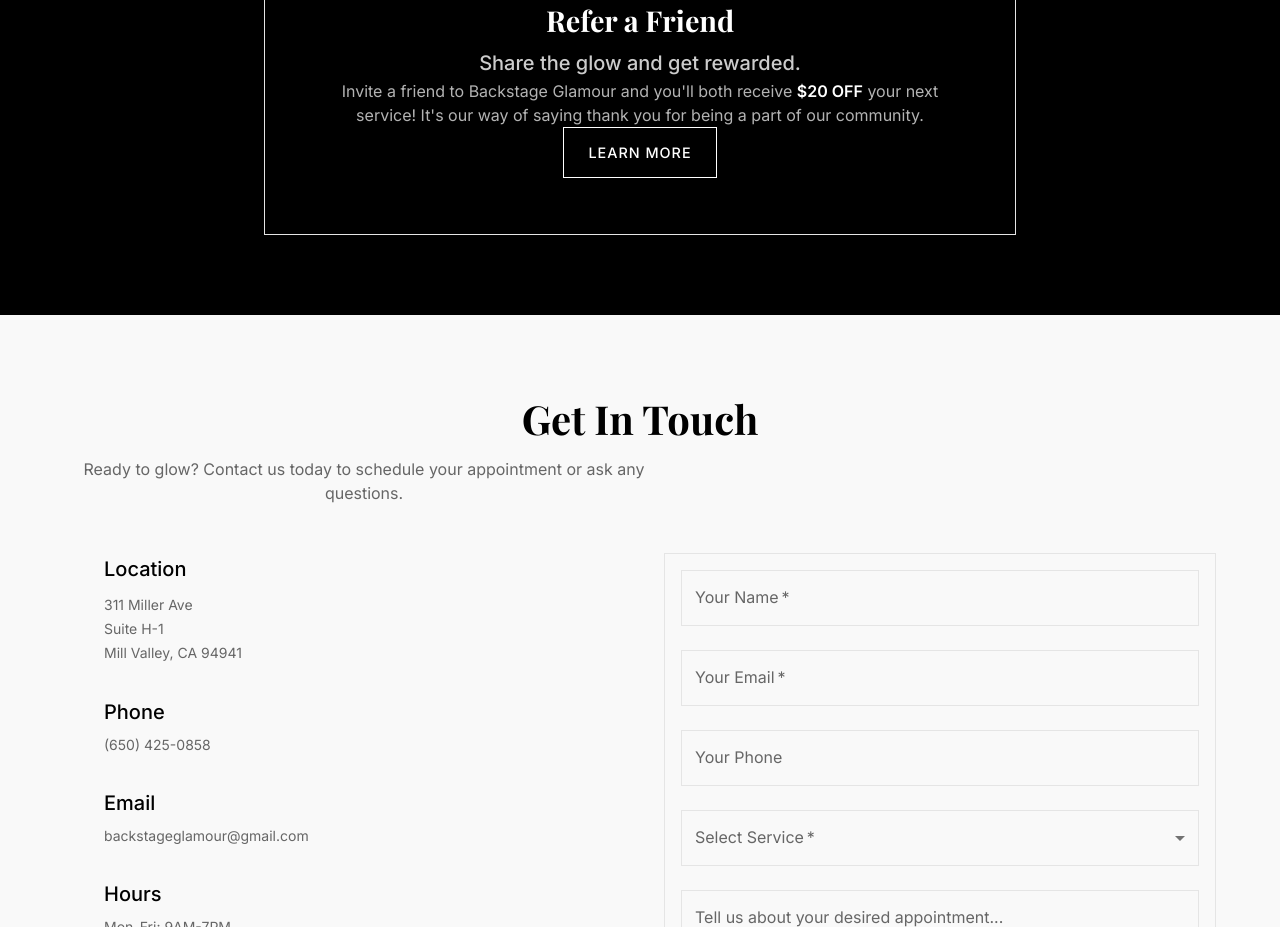
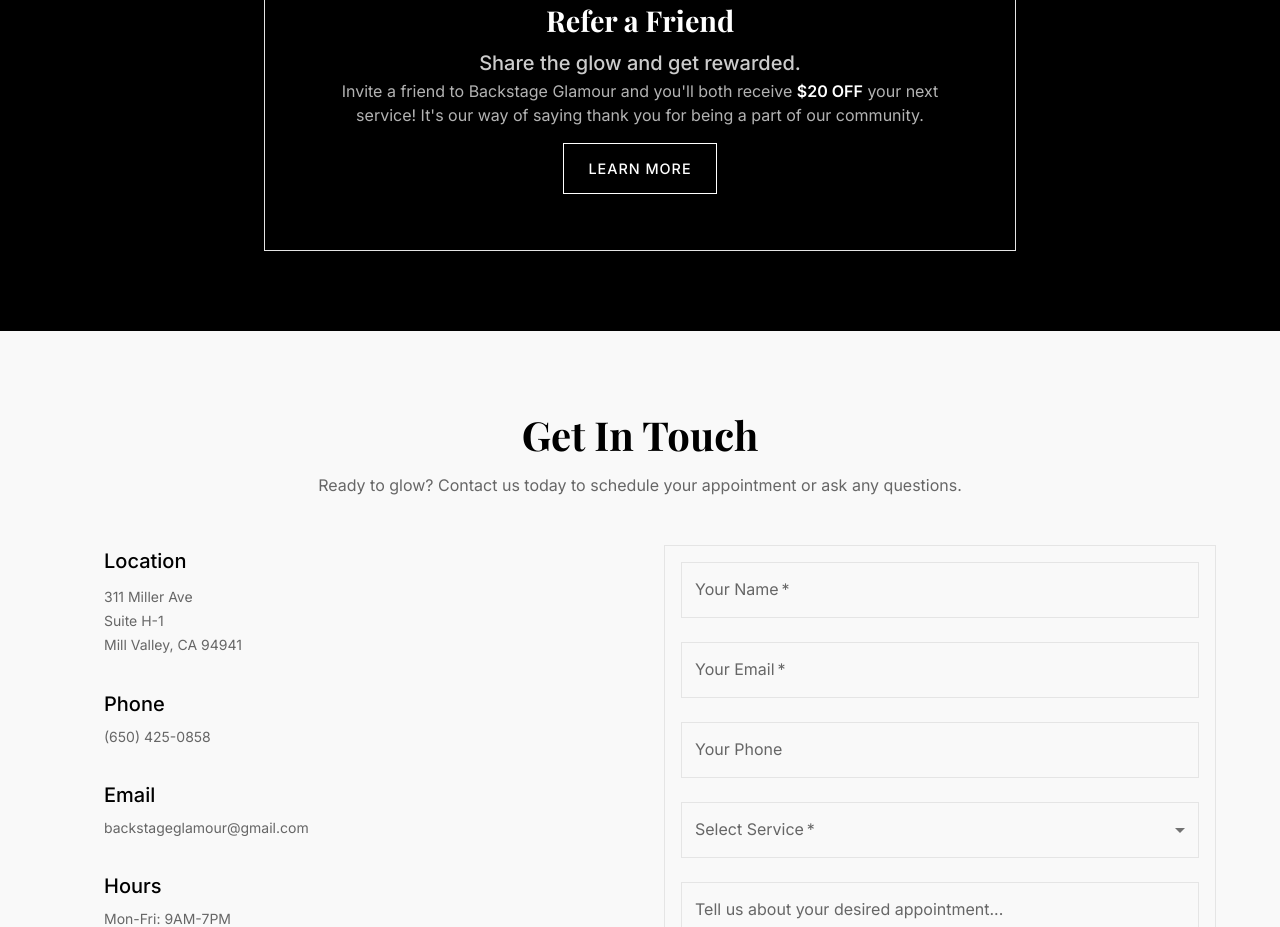
Before and after one commit to anushkakamalja/backstage-glamour-website, a React (Create React App) app: page / in a window 1280 px wide. Shown: the part 5980-6907 px from the top of the page. Built offline with nearby package versions, Linux system fonts and the light colour scheme; some icons are missing; a web font is replaced by a local one.

Commit message:
fixed alignment

```diff
--- a/src/styles.css
+++ b/src/styles.css
@@ -282,6 +282,7 @@
 .referralButton.MuiButton-outlined {
   border-color: #fff !important;
   color: #fff !important;
+  margin-top: 16px;
 }
 
 .referralButton.MuiButton-outlined:hover {
@@ -299,9 +300,8 @@
 }
 
 .contactIntro {
-  max-width: 600px;
-  margin-left: auto;
-  margin-right: auto;
+  width: 100%;
+  text-align: center;
 }
 
 .contactInfoItem {
```
